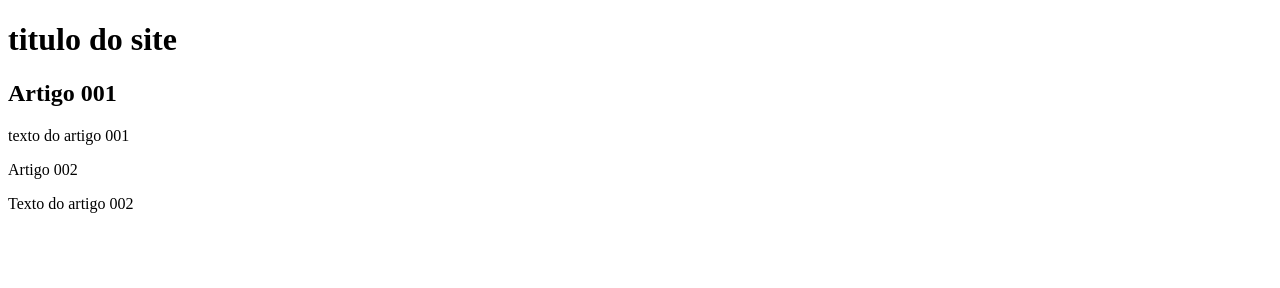
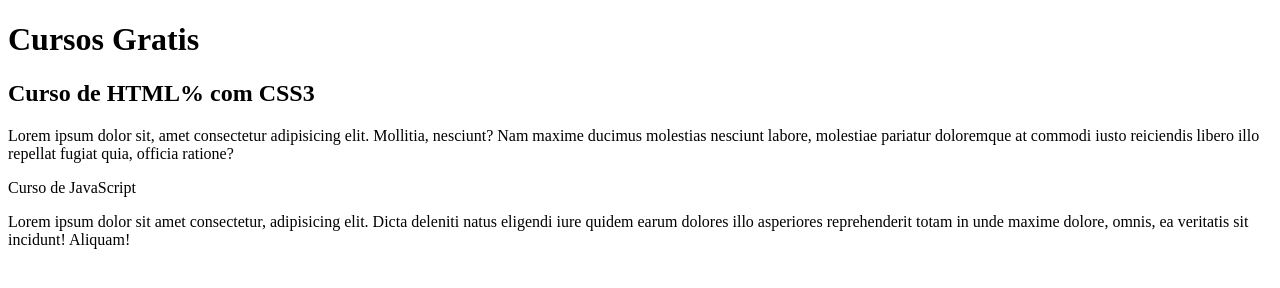
Before and after one commit to OsvaldoSimao0823/Projecto-Site, a plain HTML site: page index.html in a window 1280 px wide. Drawn offline with Linux system fonts and the light colour scheme.

Commit message:
comecei a escrever o conteudo

```diff
--- a/index.html
+++ b/index.html
@@ -8,14 +8,14 @@
 <body>
     <main>
         <header>
-            <h1>titulo do site</h1>
+            <h1>Cursos Gratis</h1>
         </header>
         <article>
-            <h2>Artigo 001</h2>
-            <p>texto do artigo 001</p>
+            <h2>Curso de HTML% com CSS3</h2>
+            <p>Lorem ipsum dolor sit, amet consectetur adipisicing elit. Mollitia, nesciunt? Nam maxime ducimus molestias nesciunt labore, molestiae pariatur doloremque at commodi iusto reiciendis libero illo repellat fugiat quia, officia ratione?</p>
         </article>
-        <article>Artigo 002</article>
-        <p>Texto do artigo 002</p>
+        <article>Curso de JavaScript</article>
+        <p>Lorem ipsum dolor sit amet consectetur, adipisicing elit. Dicta deleniti natus eligendi iure quidem earum dolores illo asperiores reprehenderit totam in unde maxime dolore, omnis, ea veritatis sit incidunt! Aliquam!</p>
     </main>
 </body>
 </html>
```
